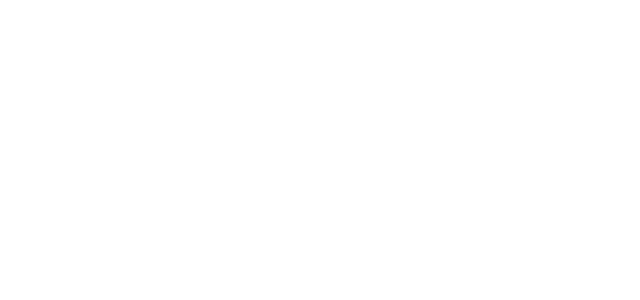
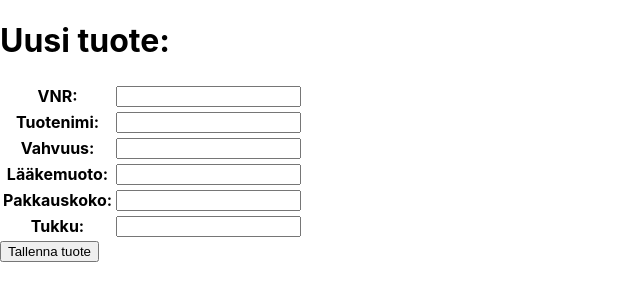
Before and after one commit to juhj095/proto, a React (Create React App) app in the folder frontend/: page /uusituote in a window 1280 px wide. Before the commit this address had no page. Shown: the top 300 px of the page, without its empty margins (0-640 px from the left). Built offline with nearby package versions, Linux system fonts and the light colour scheme.

Commit message:
muutokset

```diff
--- a/frontend/src/App.js
+++ b/frontend/src/App.js
@@ -1,12 +1,17 @@
 import './App.css';
 import { Tuote } from './toiminnot/Tuote';
 import { Routes, Route, BrowserRouter as Router } from 'react-router-dom';
+import { UusiTuote } from './toiminnot/UusiTuote';
+import { Haku } from './toiminnot/Haku';
 
 function App() {
   return (
     <Router>
-      <Routes> {/* <Routes> korjaa virheen */}
+      <Routes>
         <Route path='/' element={<Tuote/>}></Route>
+        <Route path='/uusituote' element={<UusiTuote/>}></Route>
+        <Route path='/haku' element={<Haku/>}></Route>
+
       </Routes>
     </Router>
   );
--- a/frontend/src/toiminnot/Asetukset.js
+++ b/frontend/src/toiminnot/Asetukset.js
@@ -0,0 +1,3 @@
+
+
+export {Asetukset}
--- a/frontend/src/toiminnot/Haku.js
+++ b/frontend/src/toiminnot/Haku.js
@@ -0,0 +1,72 @@
+import React, { useState } from 'react';
+
+const BASE_URL = 'http://localhost:3004/api/tuotteet';
+
+const haeTuotteet = async (hakuTerm, hakuTyyppi) => {
+  try {
+    const response = await fetch(`${BASE_URL}?${hakuTyyppi}=${hakuTerm}`);
+    if (!response.ok) {
+      throw new Error('Tuotteiden haku epäonnistui');
+    }
+    const data = await response.json();
+    return data.tuotteet || [];
+  } catch (error) {
+    throw new Error('Virhe tuotteiden haussa: ' + error.message);
+  }
+};
+
+const Haku = () => {
+  const [hakuTerm, setHakuTerm] = useState('');
+  const [hakuTulos, setHakuTulos] = useState([]);
+  const [loading, setLoading] = useState(false);
+  const [error, setError] = useState('');
+  const [hakuTyyppi, setHakuTyyppi] = useState('laakari');
+
+  const handleSearch = async () => {
+    setLoading(true);
+    try {
+      const tuotteet = await haeTuotteet(hakuTerm, hakuTyyppi);
+      setHakuTulos(tuotteet);
+      setError(tuotteet.length === 0 ? 'Ei tuotteita löytynyt.' : '');
+    } catch (error) {
+      setError('Tuotteiden hakeminen epäonnistui. Yritä uudelleen myöhemmin.');
+    } finally {
+      setLoading(false);
+    }
+  };
+
+  return (
+    <div>
+      <h2>Tuotehaku</h2>
+      <div>
+        <input
+          type="text"
+          value={hakuTerm}
+          onChange={(e) => setHakuTerm(e.target.value)}
+          placeholder="Syötä hakutermi..."
+        />
+        <select value={hakuTyyppi} onChange={(e) => setHakuTyyppi(e.target.value)}>
+          <option value="asiakas">Hae asiakkaan perusteella</option>
+          <option value="laakari">Hae lääkärin perusteella</option>
+          <option value="tuotenumero">Hae tuotteen numeron perusteella</option>
+        </select>
+        <button onClick={handleSearch} disabled={loading}>
+          {loading ? 'Haetaan...' : 'Hae'}
+        </button>
+      </div>
+      {error && <div>{error}</div>}
+      {hakuTulos.length > 0 && (
+        <div>
+          <h3>Hakutulokset:</h3>
+          <ul>
+            {hakuTulos.map((product) => (
+              <li key={product.id}>{product.name}</li>
+            ))}
+          </ul>
+        </div>
+      )}
+    </div>
+  );
+};
+
+export {Haku};
--- a/frontend/src/toiminnot/Tulostus.js
+++ b/frontend/src/toiminnot/Tulostus.js
@@ -0,0 +1,3 @@
+
+
+export {Tulostus}
--- a/frontend/src/toiminnot/UusiTuote.js
+++ b/frontend/src/toiminnot/UusiTuote.js
@@ -0,0 +1,67 @@
+import React, { useState } from 'react';
+
+const UusiTuote = ({ onSave }) => {
+    const [VNR, setVNR] = useState('');
+    const [tuotenimi, setTuotenimi] = useState('');
+    const [vahvuus, setVahvuus] = useState('');
+    const [laakemuoto, setLaakemuoto] = useState('');
+    const [pakkauskoko, setPakkauskoko] = useState('');
+    const [tukku, setTukku] = useState('');
+
+
+    const saveTuote = () => {
+        const tuote = {
+            VNR,
+            tuotenimi,
+            vahvuus,
+            laakemuoto,
+            pakkauskoko
+        };
+        onSave(tuote);
+    };
+
+    return (
+        <div className='tuoteform-body'>
+            <div className='tuoteform'>
+                <div className='tuoteform-top'>
+                    <h1>Uusi tuote:</h1>
+                </div>
+                <div className='tuoteform-mid'>
+                    <table className='tuoteform-container'>
+                        <tbody>
+                            <tr className='tuote-item'>
+                                <th>VNR:</th>
+                                <td><input className="tuote-input" type='text' value={VNR} onChange={(e) => setVNR(e.target.value)} /></td>
+                            </tr>
+                            <tr className='tuoteform-item'>
+                                <th>Tuotenimi:</th>
+                                <td><input className="tuote-input" type='text' value={tuotenimi} onChange={(e) => setTuotenimi(e.target.value)} /></td>
+                            </tr>
+                            <tr className='tuote-item'>
+                                <th>Vahvuus:</th>
+                                <td><input className="tuote-input" type='text' value={vahvuus} onChange={(e) => setVahvuus(e.target.value)} /></td>
+                            </tr>
+                            <tr className='tuoteform-item'>
+                                <th>Lääkemuoto:</th>
+                                <td><input className="tuote-input" type='text' value={laakemuoto} onChange={(e) => setLaakemuoto(e.target.value)} /></td>
+                            </tr>
+                            <tr className='tuoteform-item'>
+                                <th>Pakkauskoko:</th>
+                                <td><input className="tuote-input" type='text' value={pakkauskoko} onChange={(e) => setPakkauskoko(e.target.value)} /></td>
+                            </tr>
+                            <tr className='tuoteform-item'>
+                                <th>Tukku:</th>
+                                <td><input className="tuote-input" type='text' value={tukku} onChange={(e) => setTukku(e.target.value)} /></td>
+                            </tr>
+                        </tbody>
+                    </table>
+                </div>
+                <div className='tuoteform-bottom'>
+                    <button className='postbutton' onClick={saveTuote}>Tallenna tuote</button>
+                </div>
+            </div>
+        </div>
+    );
+};
+
+export {UusiTuote};
```
